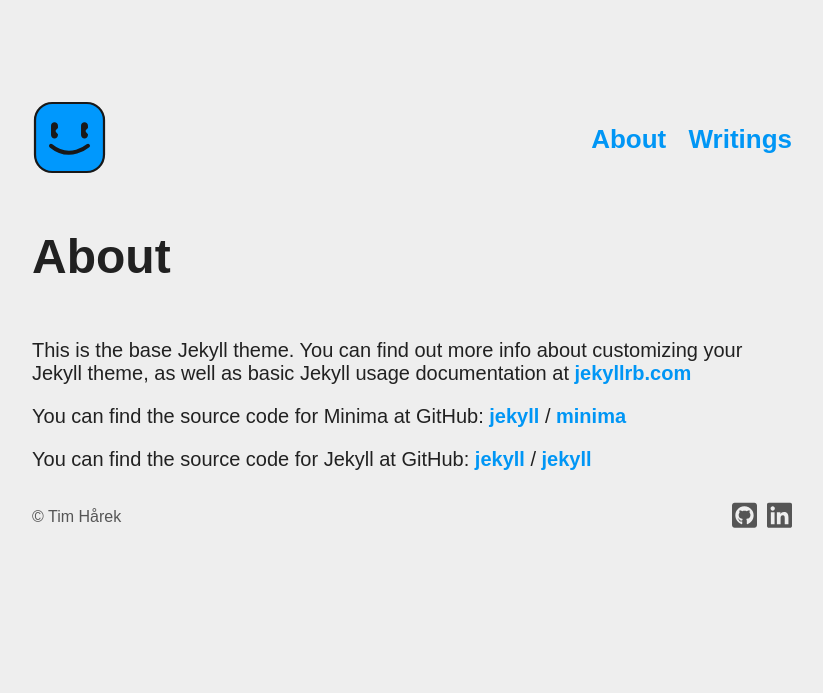
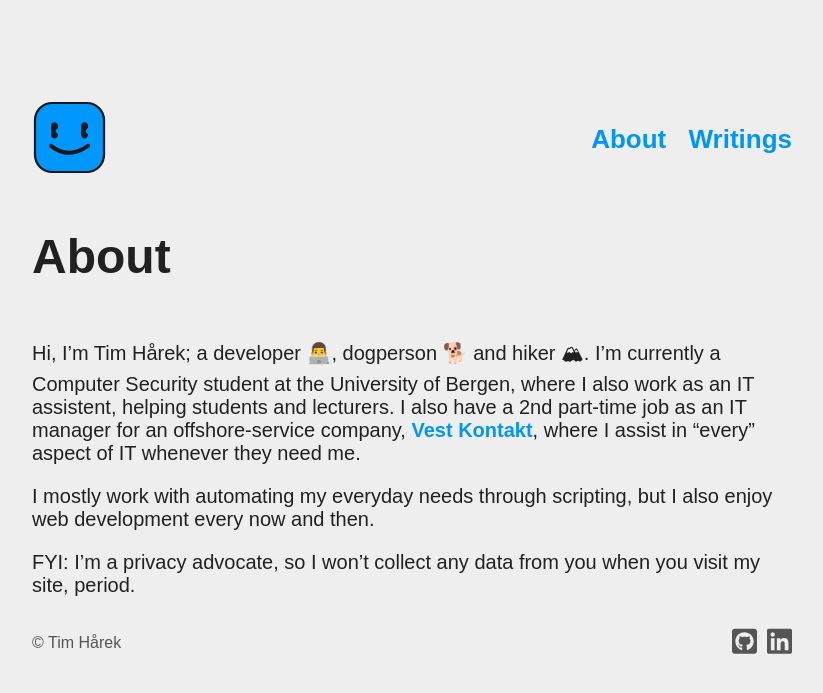
Before and after one commit to timharek/timharek.no, a Jekyll site: the page built from about.markdown, in a window 1280 px wide. Shown: the top 693 px of the page, without its empty margins (228-1051 px from the left). Built offline with Jekyll 4.4.1, drawn with Linux system fonts in a browser that asks for light colours; some web fonts are replaced.

Commit message:
Added about text

```diff
--- a/about.markdown
+++ b/about.markdown
@@ -4,14 +4,8 @@ title: About
 permalink: /about
 ---
 
-This is the base Jekyll theme. You can find out more info about customizing your Jekyll theme, as well as basic Jekyll usage documentation at [jekyllrb.com](https://jekyllrb.com/)
+Hi, I'm Tim Hårek; a developer 👨‍💻, dogperson 🐕 and hiker 🏔. I'm currently a Computer Security student at the University of Bergen, where I also work as an IT assistent, helping students and lecturers. I also have a 2nd part-time job as an IT manager for an offshore-service company, [Vest Kontakt](https://vestkontakt.no), where I assist in "every" aspect of IT whenever they need me.
 
-You can find the source code for Minima at GitHub:
-[jekyll][jekyll-organization] /
-[minima](https://github.com/jekyll/minima)
+I mostly work with automating my everyday needs through scripting, but I also enjoy web development every now and then.
 
-You can find the source code for Jekyll at GitHub:
-[jekyll][jekyll-organization] /
-[jekyll](https://github.com/jekyll/jekyll)
-
-[jekyll-organization]: https://github.com/jekyll
+FYI: I'm a privacy advocate, so I won't collect any data from you when you visit my site, period.
```
